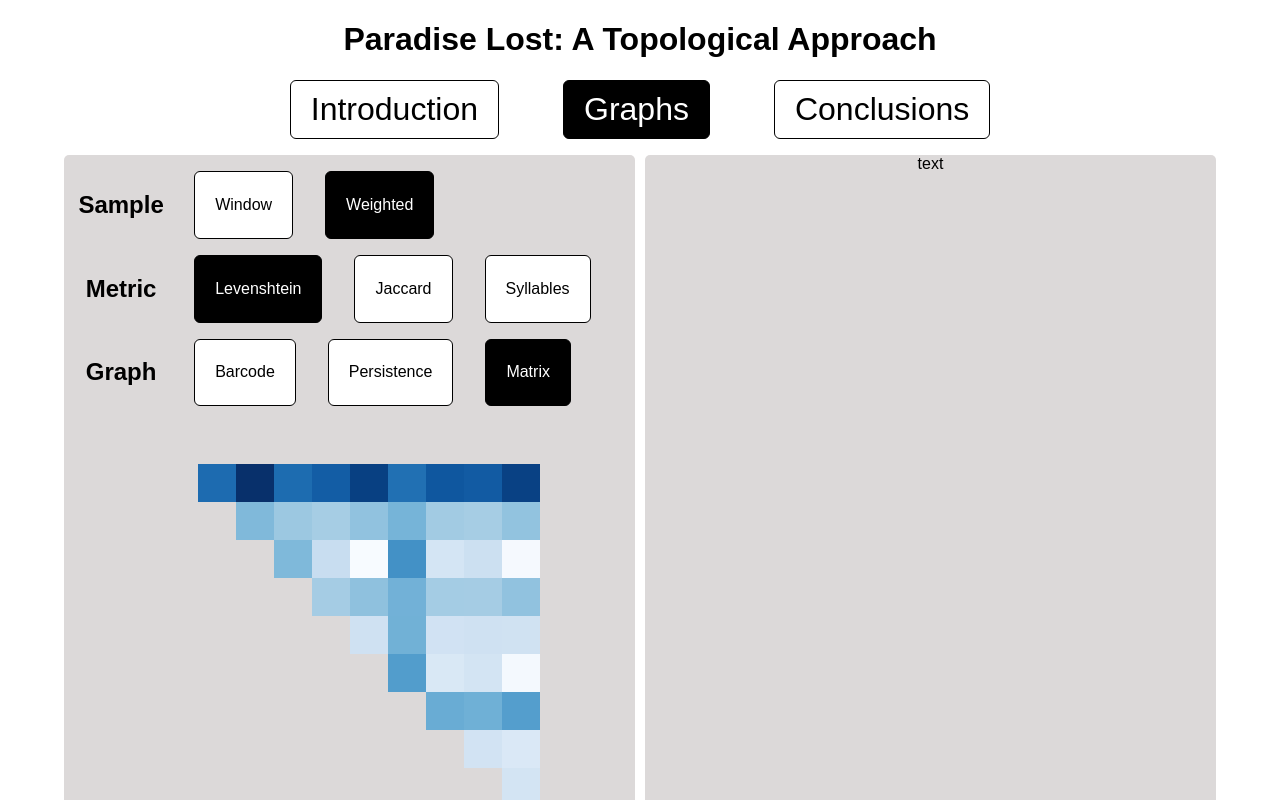
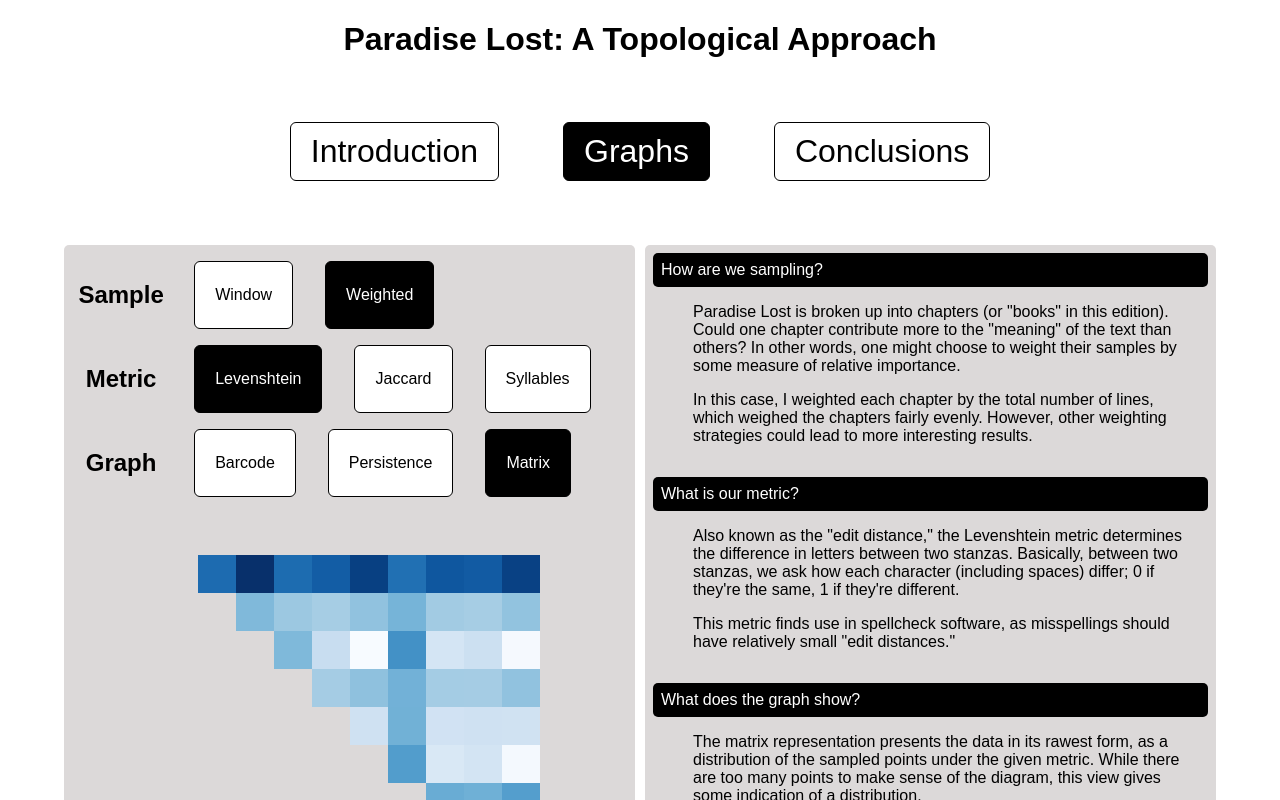
Before and after one commit to Bhanditz/paradise-lost-webpage, a React (Create React App) app: page /graphs in a window 1280 px wide. Shown: the top 800 px of the page. Built offline with nearby package versions, Linux system fonts and the light colour scheme.

Commit message:
styling and text content

```diff
--- a/src/components/BarCode.js
+++ b/src/components/BarCode.js
@@ -12,9 +12,18 @@ const BarCodeStyles = {
 const backgroundRect = styles => ({
   x: 0,
   y: 0,
-  width: styles.width - styles.margin.sides,
+  width: styles.width,
   height: styles.height,
   fill: 'rgb(211, 220, 234)',
+});
+
+const infinityLine = styles => ({
+  x1: styles.width - styles.margin.sides,
+  y1: styles.height - styles.margin.top,
+  x2: styles.width - styles.margin.sides,
+  y2: styles.margin.bottom,
+  strokeWidth: 1,
+  stroke: 'black',
 });
 
 const lifeExtent = data => {
@@ -53,6 +62,7 @@ function BarCode({data, styles}) {
   return (
     <g>
       <rect {...backgroundRect(styles)} />
+      <line {...infinityLine(styles)} />
       <Axis
         {...axisPropsFromTickScale(scales.x, 10)}
         style={{orient: BOTTOM}}
--- a/src/components/DistMatrix.js
+++ b/src/components/DistMatrix.js
@@ -2,6 +2,11 @@ import React from 'react';
 import {extent} from 'd3-array';
 import {scaleLinear} from 'd3-scale';
 import DistMatrixCell from './DistMatrixCell';
+// import ColorAxis from './ColorAxis';
+
+// const barStyles = {
+//   barWidth: 40,
+// };
 
 const getScales = (data, styles) => {
   let min, max;
@@ -35,6 +40,7 @@ function DistMatrix({data, styles}) {
   return (
     <g>
       {data.map((d, i) => renderCell(scales, d, cellStyles, i))}
+      {/*  <ColorAxis styles={cellStyles} /> */}
     </g>
   );
 }
--- /dev/null
+++ b/src/components/InfoBin.js
@@ -0,0 +1,37 @@
+import React from 'react';
+import styled from 'styled-components';
+
+const InfoHeader = styled.div`
+  font-size: 1em;
+  margin: 0.5em;
+  padding: 0.5em;
+  background-color: black;
+  color: white;
+  text-align: left;
+  border-radius: 5px;
+`;
+
+const InfoText = styled.div`
+  font-size: 1em;
+  padding: 0em 2em 0.5em 3em;
+  text-align: left;
+`;
+
+const renderText = (str, index) => {
+  return <p key={index}>{str}</p>;
+};
+
+function InfoBin({content, header}) {
+  return (
+    <div>
+      <InfoHeader>
+        {header}
+      </InfoHeader>
+      <InfoText>
+        {content.split('\n').map((s, i) => renderText(s, i))}
+      </InfoText>
+    </div>
+  );
+}
+
+export default InfoBin;
--- a/src/components/ResultsView.js
+++ b/src/components/ResultsView.js
@@ -1,9 +1,10 @@
 import React from 'react';
-import {GRAPHS, SAMPLERS, METRICS} from '../constants';
+import {GRAPHS, SAMPLERS, METRICS, EXPLAIN} from '../constants';
 import NavBar from './NavBar';
 import BarCode from './BarCode';
 import PersDiagram from './PersDiagram';
 import DistMatrix from './DistMatrix';
+import InfoBin from './InfoBin';
 import '../css/graphPage.css';
 
 const graphStyles = {
@@ -66,7 +67,7 @@ const renderNavBar = (identifier, data, fcn) => {
   }
 };
 
-function ResultsView({sampler, metric, data, graph, actions}) {
+function ResultsView({sampler, metric, data, graph, explain, actions}) {
   const updateView = actions.updateView;
   return (
     <div className={'graphPage'}>
@@ -81,7 +82,23 @@ function ResultsView({sampler, metric, data, graph, actions}) {
         </div>
       </div>
       <div className={'info'}>
-        text
+        <InfoBin
+          content={EXPLAIN.samplers[sampler]}
+          header={'How are we sampling?'}
+        />
+        <InfoBin
+          content={EXPLAIN.metrics[metric]}
+          header={'What is our metric?'}
+        />
+        <InfoBin
+          content={EXPLAIN.graphs[graph]}
+          header={'What does the graph show?'}
+        />
+        {/* TODO put in selectors for analysis */}
+        <InfoBin
+          content={'Currently? Nothing!'}
+          header={'What do we observe?'}
+        />
       </div>
     </div>
   );
--- a/src/components/ResultsViewContainer.js
+++ b/src/components/ResultsViewContainer.js
@@ -11,6 +11,7 @@ const mapStatetoProps = state => {
     sampler: state.sampler,
     metric: state.metric,
     graph: state.graph,
+    explain: state.explain,
   };
 };
 
--- a/src/components/TopNav.js
+++ b/src/components/TopNav.js
@@ -4,7 +4,7 @@ import styled from 'styled-components';
 import NavButton from './NavButton';
 
 const TopNavWrapper = styled.div`
-  margin: 1em 0em;
+  margin: 4em;
 `;
 
 const renderLink = (item, index, current) => {
--- a/src/constants.js
+++ b/src/constants.js
@@ -35,3 +35,20 @@ export const PAGES = [
   {displayName: 'Graphs', selector: 'graphs'},
   {displayName: 'Conclusions', selector: 'conclusions'},
 ];
+
+export const EXPLAIN = {
+  samplers: {
+    windowSample: `It's reasonable to assume stanzas that appear near one-another are similar.  Thus, if I take a random stanza, I should also take ones near it.  In this case, I've taken "windows" of four stanzas throughout the text.\nAlternatively, one could sample by when stanzas were written in time (if that data were available).  With this sampling method, one could see how the same (or similar) samples change across editions of the poem.`,
+    weightedSample: `Paradise Lost is broken up into chapters (or "books" in this edition).  Could one chapter contribute more to the "meaning" of the text than others?  In other words, one might choose to weight their samples by some measure of relative importance.\nIn this case, I weighted each chapter by the total number of lines, which weighed the chapters fairly evenly.  However, other weighting strategies could lead to more interesting results.`,
+  },
+  metrics: {
+    editDistance: `Also known as the "edit distance," the Levenshtein metric determines the difference in letters between two stanzas.  Basically, between two stanzas, we ask how each character (including spaces) differ; 0 if they're the same, 1 if they're different.\nThis metric finds use in spellcheck software, as misspellings should have relatively small "edit distances."`,
+    jaccardDistance: `How might one measure word usage?  The Jaccard Distance, which has applications far beyond NLP, gives an idea of how stanzas differ by their word content.\nFor two stanzas, count the words that appear in either one (don't double-count words).  Then count the words that appear in both stanzas.  Divide the second number by the first, and that represents the Jaccard Distance.`,
+    syllableDistance: `How might one measure "rhythm" or "flow" in a stanza?  This metric counts the number of syllables in two stanza, divides each by the number of lines in the stanzas, and subtracts the two averages.  While rudimentary, I treated it as a first-step in creating a phoentically-based metric.`,
+  },
+  graphs: {
+    persistence: 'This view contains the same information as the Barcode Diagram, but puts it in a different format.  A Persitence Diagram plots the "birth" of topological features against their "death," if they do die off.  As one increases the error threshold, different features are born and die.  The perpendicular distance between each point and the diagonal line indicate the persistence of that feature.',
+    barcode: 'The standard graph for TDA, the BarCode Diagram shows how different features come and go as one increases the error threshold about the data points.  Each bar corresponds to a topological feature that appeared at the threshold.  Longer bars suggest the existence of a persistent feature, while shorter ones are more likely noise.',
+    matrix: 'The matrix representation presents the data in its rawest form, as a distribution of the sampled points under the given metric.  While there are too many points to make sense of the diagram, this view gives some indication of a distribution.\nNote that boxes appear in no particular order, however boxes immediately to the north, south, east, and west of a box are correlated.',
+  },
+};
--- a/src/reducer.js
+++ b/src/reducer.js
@@ -3,6 +3,10 @@ const initialState = {
   sampler: 'weightedSample',
   metric: 'editDistance',
   graph: 'matrix',
+  explain: {
+    sampler: 'Sample randomly, with each stanza weighted appropriately',
+    metric: 'Edit distance, letter by letter',
+  },
 };
 
 export default function(state = initialState, action) {
```
Also changed, not shown: src/components/ColorAxis.js (added, +34 -0 lines).
